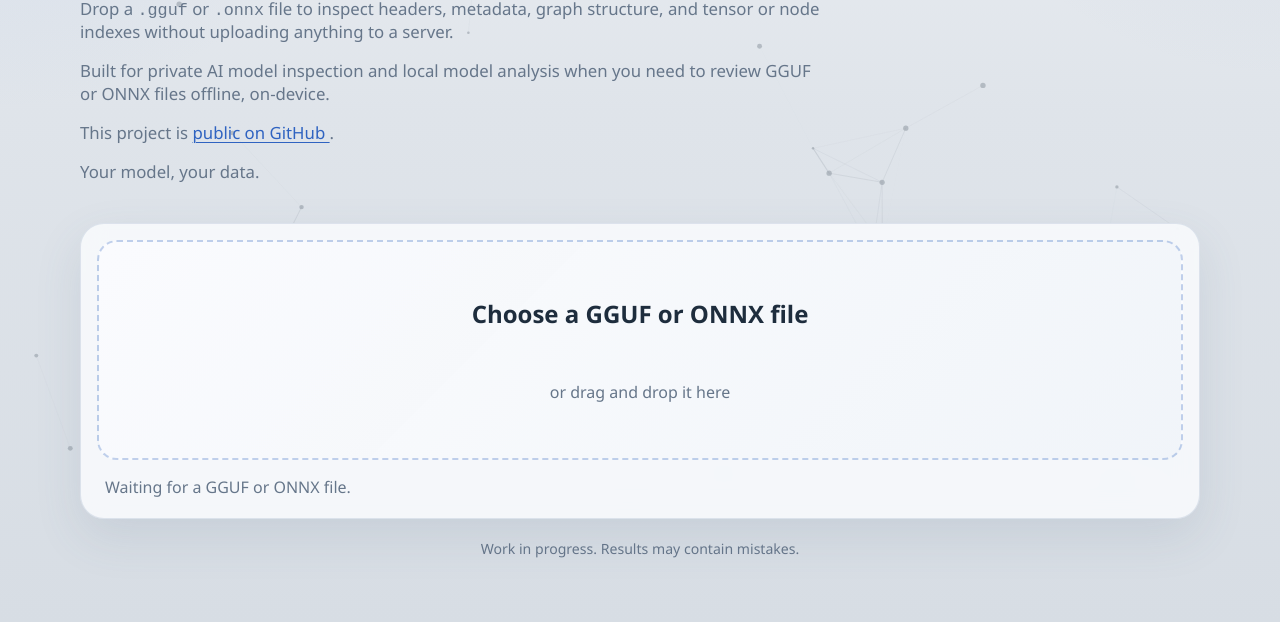
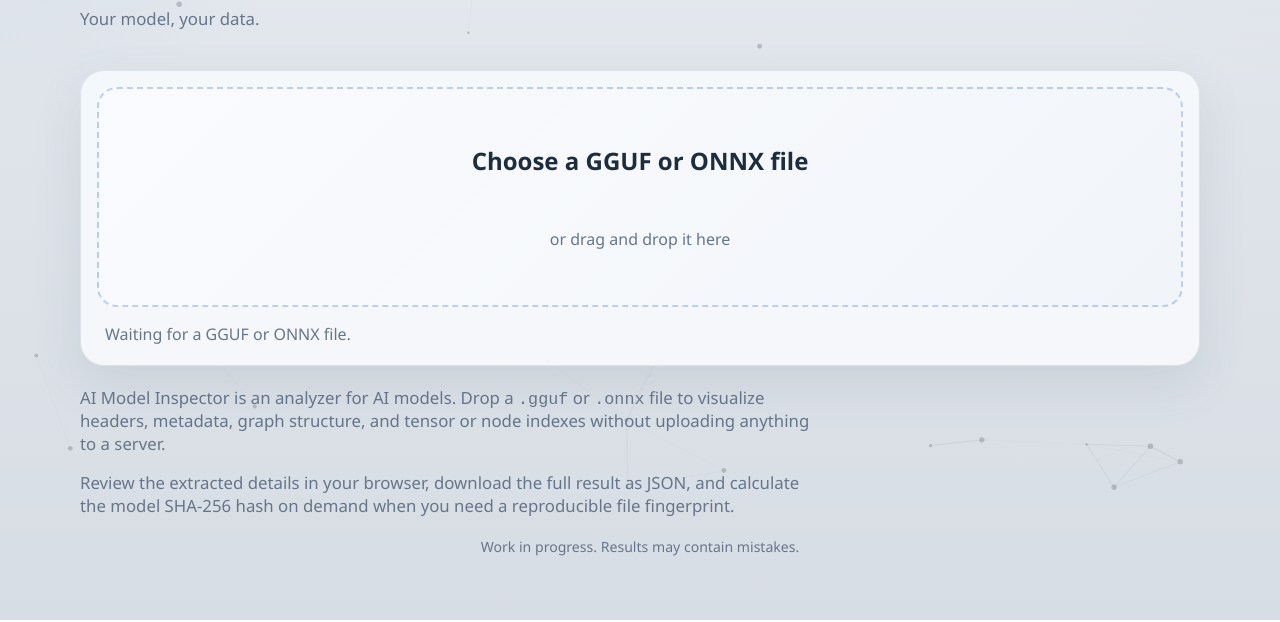
Before and after one commit to mejustandrew/ai-model-inspector, a website built with Vite: page index.html in a window 1280 px wide. Shown: the part 301-923 px from the top of the page. Built offline with nearby package versions, Linux system fonts and the light colour scheme.

Commit message:
reorganize text

```diff
--- a/src/main.js
+++ b/src/main.js
@@ -30,16 +30,7 @@ app.innerHTML = `
   </div>
   <main class="shell">
     <section class="hero">
-      <p class="eyebrow">Static Model Inspector</p>
       <h1>Private AI model inspection directly in your browser.</h1>
-      <p class="lede">
-        Drop a <code>.gguf</code> or <code>.onnx</code> file to inspect headers, metadata, graph
-        structure, and tensor or node indexes without uploading anything to a server.
-      </p>
-      <p class="lede">
-        Built for private AI model inspection and local model analysis when you need to review
-        GGUF or ONNX files offline, on-device.
-      </p>
       <p class="lede source-link">
         This project is
         <a href="https://github.com/mejustandrew/ai-model-inspector" rel="noreferrer" target="_blank">
@@ -70,6 +61,18 @@ app.innerHTML = `
           </button>
         </div>
       </div>
+    </section>
+
+    <section class="intro-copy" aria-label="About AI Model Inspector">
+      <p class="lede">
+        AI Model Inspector is an analyzer for AI models. Drop a <code>.gguf</code> or
+        <code>.onnx</code> file to visualize headers, metadata, graph structure, and tensor or
+        node indexes without uploading anything to a server.
+      </p>
+      <p class="lede">
+        Review the extracted details in your browser, download the full result as JSON, and
+        calculate the model SHA-256 hash on demand when you need a reproducible file fingerprint.
+      </p>
     </section>
 
     <section class="panel hidden collapsible-panel" id="summary-panel" data-collapsed="false">
--- a/src/style.css
+++ b/src/style.css
@@ -202,6 +202,10 @@ body {
 .lede a:hover,
 .lede a:focus-visible {
   color: var(--ink);
+}
+
+.intro-copy {
+  margin-top: 1.25rem;
 }
 
 .panel {
```
